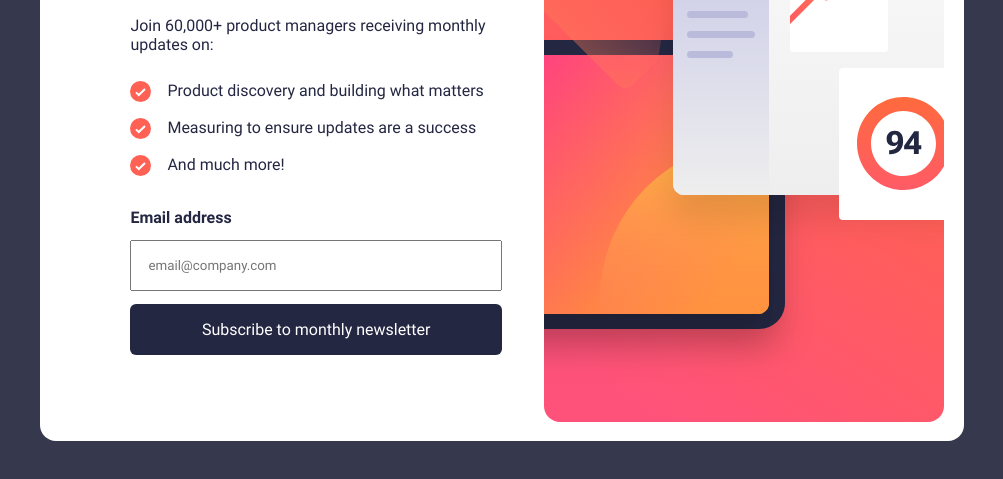
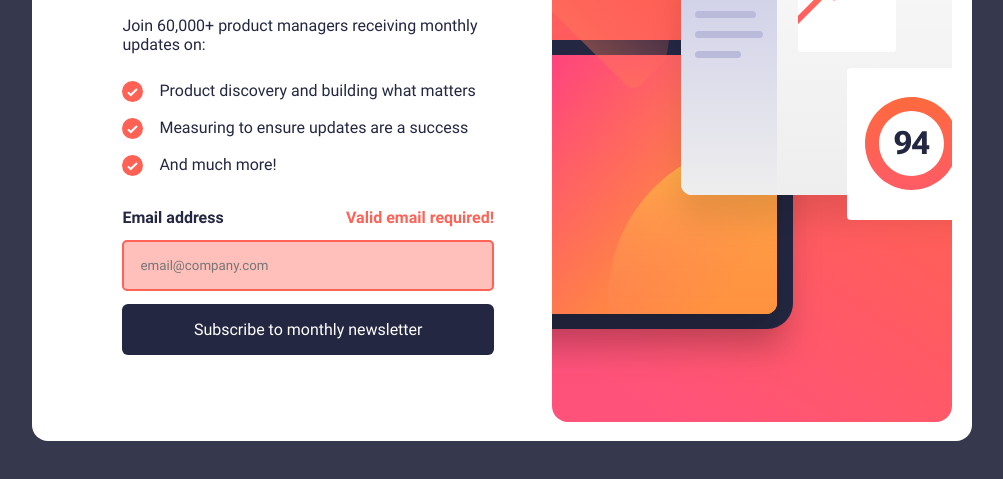
Before and after one commit to KasarAkash/Newsletter-sign-up-form-with-success-message, a plain HTML site: page index.html in a window 1280 px wide. Both pictures are taken after a click on the element "Subscribe to monthly newsletter". Shown: the part 275-754 px from the top of the page, without its empty margins (138-1141 px from the left). Drawn offline with Linux system fonts and the light colour scheme.

Commit message:
Design: Done with error handling and desktop design

```diff
--- a/index.html
+++ b/index.html
@@ -43,7 +43,7 @@
               id="email"
               placeholder="email@company.com"
             />
-            <div class="button">Subscribe to monthly newsletter</div>
+            <div class="button emailBtn">Subscribe to monthly newsletter</div>
           </div>
         </div>
 
@@ -59,11 +59,13 @@
         <h1>Thanks for subscribing!</h1>
         <p>
           A confirmation email has been sent to
-          <span>ash@loremcompany.com</span>. Please open it and click the button
+          <span id="userEmail"></span>. Please open it and click the button
           inside to confirm your subscription.
         </p>
         <div class="button">Dismiss message</div>
       </div>
     </main>
+
+    <script src="main.js"></script>
   </body>
 </html>
--- /dev/null
+++ b/main.js
@@ -0,0 +1,30 @@
+function ValidateEmail(input) {
+  var validRegex =
+    /^[a-zA-Z0-9.!#$%&'*+/=?^_`{|}~-]+@[a-zA-Z0-9-]+(?:\.[a-zA-Z0-9-]+)*$/;
+  if (input.match(validRegex)) {
+    return true;
+  } else {
+    return false;
+  }
+}
+
+let email = document.querySelector("#email");
+let submitBtn = document.querySelector(".emailBtn");
+let signUpCard = document.querySelector(".signUpCard");
+let successCard = document.querySelector(".successCard");
+let error = document.querySelector(".error");
+let userEmail = document.querySelector("#userEmail");
+
+submitBtn.addEventListener("click", () => {
+  if (ValidateEmail(email.value)) {
+    signUpCard.style.display = "none";
+    successCard.style.display = "block";
+    userEmail.innerHTML = email.value;
+  } else {
+    error.style.display = "block";
+    email.style = ` background-color: rgba(255, 98, 87, 0.4);
+    border: 2px solid var(--Tomato);
+    outline: none;
+    border-radius: 5px;`;
+  }
+});
--- a/style.css
+++ b/style.css
@@ -29,7 +29,7 @@ body {
   height: 100%;
 }
 
-@media (max-width: 1560px) {
+@media (min-width: 1200px) {
   main {
     height: 100%;
     color: var(--Dark-Slate-Grey);
@@ -41,6 +41,7 @@ body {
   }
   .signUpCard {
     display: grid;
+    gap: 1rem;
     grid-template-columns: repeat(2, 1fr);
     padding: 1.2rem;
     border-radius: 1rem;
@@ -54,6 +55,13 @@ body {
   button {
     display: block;
   }
+
+  #email {
+    border: 1px solid var(--Dark-Slate-Grey);
+    border-radius: 5px;
+    outline: none;
+  }
+
   .mobileImg {
     display: none;
   }
@@ -110,11 +118,12 @@ body {
     font-size: 16px;
     border-radius: 6px;
     color: var(--White);
+    user-select: none;
     background-color: var(--Dark-Slate-Grey);
   }
 
   .successCard {
-    width: 32%;
+    width: 32vw;
     padding: 2.5rem;
     border-radius: 2rem;
     font-size: 1rem;
@@ -131,7 +140,10 @@ body {
   }
 }
 
-@media (min-width: 375px) {
+@media (min-width: 375px) and (max-width: 999px) {
+  main {
+    background-color: var(--Tomato);
+  }
 }
 
 .signUpCard {
```
